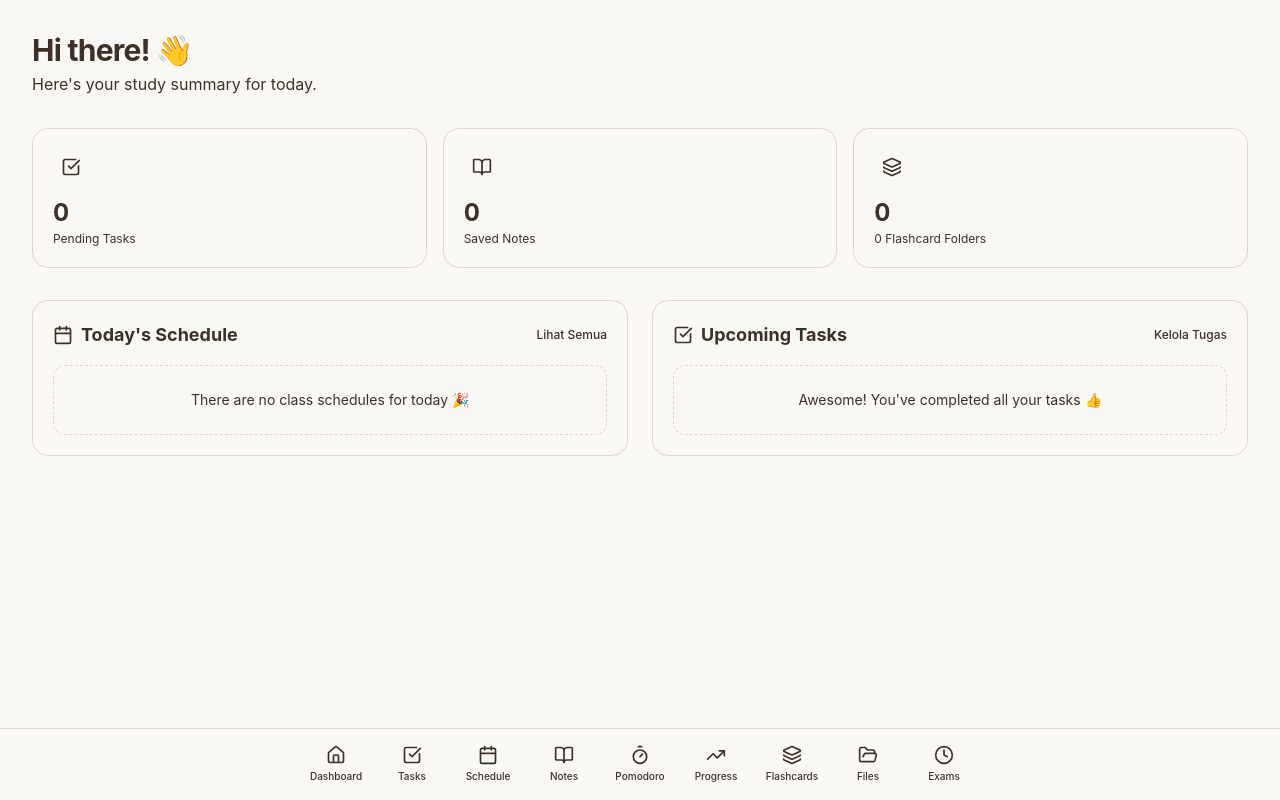
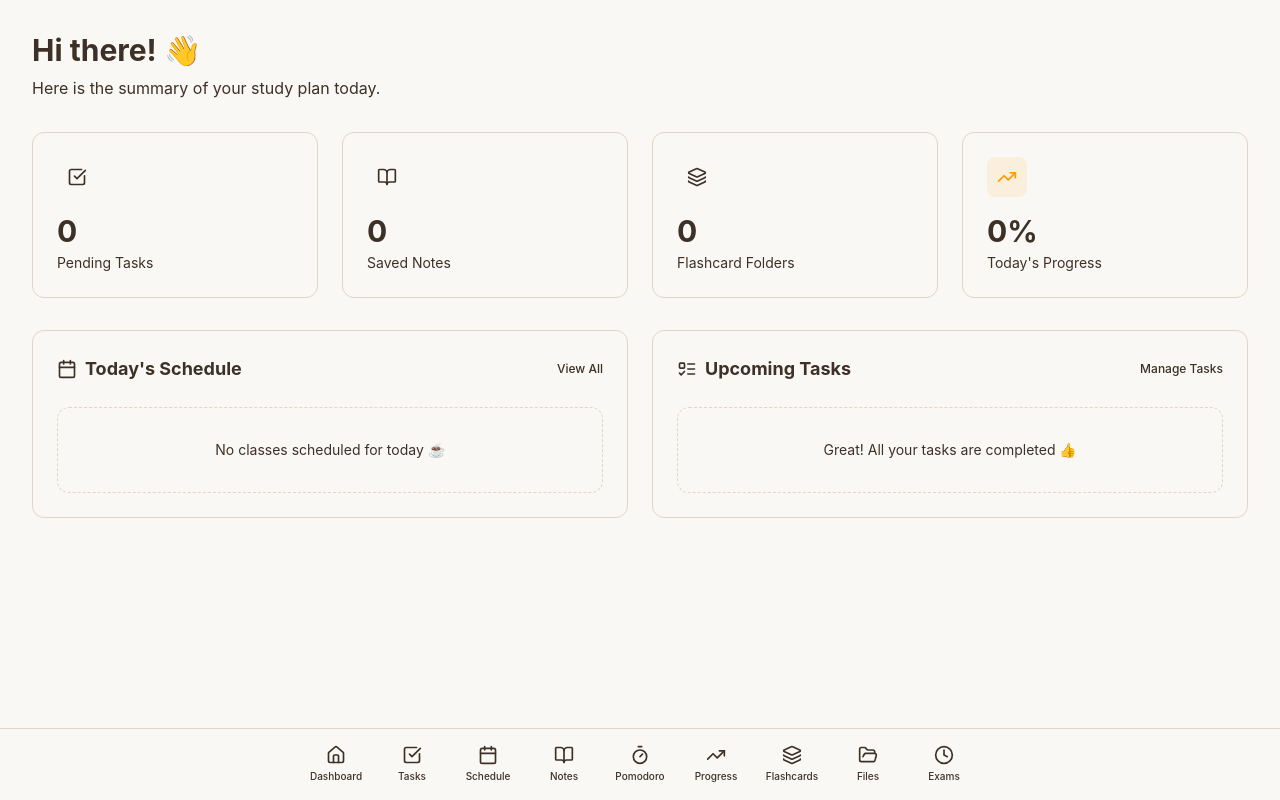
Before and after one commit to Jisyeullax/study-planner-web, a React (Vite) app: page / in a window 1280 px wide. Built offline with nearby package versions, Linux system fonts and the light colour scheme.

Commit message:
Update dashboard and progress

```diff
--- a/src/components/Dashboard.tsx
+++ b/src/components/Dashboard.tsx
@@ -1,166 +1,147 @@
 import { useState, useEffect } from 'react';
-import {
-  CheckSquare, BookOpen, Layers, Clock, Calendar,
-  ArrowRight, AlertCircle
-} from 'lucide-react';
+import { CheckSquare, BookOpen, Layers, Calendar, ListTodo, TrendingUp } from 'lucide-react';
 
-interface DashboardProps {
-  onNavigate: (view: string) => void;
-}
-
-export default function Dashboard({ onNavigate }: DashboardProps) {
-  // --- 1. AMBIL DATA DARI LOCAL STORAGE (Tanpa Grades) ---
+export default function Dashboard() {
+  // 1. Mengambil data dari Local Storage
   const [tasks, setTasks] = useState<any[]>([]);
   const [notes, setNotes] = useState<any[]>([]);
   const [flashcards, setFlashcards] = useState<any[]>([]);
-  const [classes, setClasses] = useState<any[]>([]);
-  const [exams, setExams] = useState<any[]>([]);
+  const [schedule, setSchedule] = useState<any[]>([]);
 
   useEffect(() => {
     setTasks(JSON.parse(localStorage.getItem('study_tasks') || '[]'));
     setNotes(JSON.parse(localStorage.getItem('study_notes') || '[]'));
     setFlashcards(JSON.parse(localStorage.getItem('study_flashcards') || '[]'));
-    setClasses(JSON.parse(localStorage.getItem('study_classes') || '[]'));
-    setExams(JSON.parse(localStorage.getItem('study_exams') || '[]'));
+    setSchedule(JSON.parse(localStorage.getItem('study_schedule') || '[]'));
   }, []);
 
-  // --- 2. FUNGSI UNTUK CHECKLIST TUGAS DARI DASHBOARD ---
-  const toggleTask = (id: number) => {
-    // Ubah status completed pada task yang diklik
-    const updatedTasks = tasks.map(t =>
-      t.id === id ? { ...t, completed: !t.completed } : t
-    );
+  // 2. Logika Kalkulasi Data
+  const pendingTasks = tasks.filter(t => !t.completed).length;
+  const savedNotes = notes.length;
+  const flashcardFolders = new Set(flashcards.map(f => f.folder)).size;
 
-    // Perbarui state di Dashboard
-    setTasks(updatedTasks);
+  // Kalkulasi Progress Tugas Hari Ini
+  const totalTasks = tasks.length;
+  const completedTasks = tasks.filter(t => t.completed).length;
+  const taskCompletionRate = totalTasks > 0 ? Math.round((completedTasks / totalTasks) * 100) : 0;
 
-    // Simpan langsung ke brankas browser agar halaman TodoList juga ikut terupdate
-    localStorage.setItem('study_tasks', JSON.stringify(updatedTasks));
-  };
-
-  // --- 3. LOGIKA KALKULASI STATISTIK ---
-  const pendingTasks = tasks.filter(t => !t.completed);
-  const totalNotes = notes.length;
-  const totalFolders = Array.from(new Set(flashcards.map(f => f.folder))).length;
-
-  const daysInEnglish = ['Sunday', 'Monday', 'Tuesday', 'Wednesday', 'Thursday', 'Friday', 'Saturday'];
-  const todayName = daysInEnglish[new Date().getDay()];
-  const todayClasses = classes.filter(c => c.day === todayName);
+  // Batasi tampilan list maksimal 3 item
+  const upcomingTasks = tasks.filter(t => !t.completed).slice(0, 3);
+  const todaysSchedule = schedule.slice(0, 3);
 
   return (
-    <div className="space-y-8">
-      {/* Header Welcome */}
+    <div className="space-y-8 pb-10 animate-in fade-in duration-500">
+
+      {/* HEADER */}
       <div>
-        <h1 className="text-3xl font-bold tracking-tight mb-1 text-foreground">Hi there! 👋</h1>
-        <p className="text-muted-foreground">Here's your study summary for today.</p>
+        <h2 className="text-3xl font-bold mb-2 flex items-center gap-2">
+          Hi there! 👋
+        </h2>
+        <p className="text-muted-foreground">Here is the summary of your study plan today.</p>
       </div>
 
-      {/* --- GRID STATISTIK UTAMA (Menjadi 3 Kolom) --- */}
-      <div className="grid grid-cols-2 lg:grid-cols-3 gap-4">
-        {/* Card Tasks */}
-        <div
-          onClick={() => onNavigate('todo')}
-          className="bg-card border border-border p-5 rounded-2xl cursor-pointer hover:border-primary hover:shadow-sm transition-all"
-        >
-          <div className="flex items-center justify-between mb-3">
-            <div className="p-2 bg-primary/10 rounded-xl text-primary"><CheckSquare className="w-5 h-5" /></div>
-            <ArrowRight className="w-4 h-4 text-muted-foreground opacity-0 hover:opacity-100 transition-opacity" />
+      {/* TOP ROW: QUICK STATS (Sekarang menjadi 4 Kolom) */}
+      <div className="grid grid-cols-1 sm:grid-cols-2 md:grid-cols-4 gap-6">
+        {/* 1. Pending Tasks */}
+        <div className="bg-card border border-border rounded-xl p-6 flex flex-col justify-center">
+          <div className="w-10 h-10 bg-primary/10 rounded-lg flex items-center justify-center mb-4">
+            <CheckSquare className="w-5 h-5 text-primary" />
           </div>
-          <div className="text-2xl font-bold text-foreground">{pendingTasks.length}</div>
-          <p className="text-xs text-muted-foreground mt-0.5">Pending Tasks</p>
+          <p className="text-3xl font-bold">{pendingTasks}</p>
+          <p className="text-sm text-muted-foreground mt-1">Pending Tasks</p>
         </div>
 
-        {/* Card Notes */}
-        <div
-          onClick={() => onNavigate('notes')}
-          className="bg-card border border-border p-5 rounded-2xl cursor-pointer hover:border-primary hover:shadow-sm transition-all"
-        >
-          <div className="flex items-center justify-between mb-3">
-            <div className="p-2 bg-chart-3/10 text-chart-3 rounded-xl"><BookOpen className="w-5 h-5" /></div>
+        {/* 2. Saved Notes */}
+        <div className="bg-card border border-border rounded-xl p-6 flex flex-col justify-center">
+          <div className="w-10 h-10 bg-chart-2/10 rounded-lg flex items-center justify-center mb-4">
+            <BookOpen className="w-5 h-5 text-chart-2" />
           </div>
-          <div className="text-2xl font-bold text-foreground">{totalNotes}</div>
-          <p className="text-xs text-muted-foreground mt-0.5">Saved Notes</p>
+          <p className="text-3xl font-bold">{savedNotes}</p>
+          <p className="text-sm text-muted-foreground mt-1">Saved Notes</p>
         </div>
 
-        {/* Card Flashcards */}
-        <div
-          onClick={() => onNavigate('flashcards')}
-          className="bg-card border border-border p-5 rounded-2xl cursor-pointer hover:border-primary hover:shadow-sm transition-all"
-        >
-          <div className="flex items-center justify-between mb-3">
-            <div className="p-2 bg-chart-2/10 text-chart-2 rounded-xl"><Layers className="w-5 h-5" /></div>
+        {/* 3. Flashcard Folders */}
+        <div className="bg-card border border-border rounded-xl p-6 flex flex-col justify-center">
+          <div className="w-10 h-10 bg-chart-4/10 rounded-lg flex items-center justify-center mb-4">
+            <Layers className="w-5 h-5 text-chart-4" />
           </div>
-          <div className="text-2xl font-bold text-foreground">{flashcards.length}</div>
-          <p className="text-xs text-muted-foreground mt-0.5">{totalFolders} Flashcard Folders</p>
+          <p className="text-3xl font-bold">{flashcardFolders}</p>
+          <p className="text-sm text-muted-foreground mt-1">Flashcard Folders</p>
+        </div>
+
+        {/* 4. Today's Progress (Kolom Baru) */}
+        <div className="bg-card border border-border rounded-xl p-6 flex flex-col justify-center">
+          <div className="w-10 h-10 bg-amber-500/10 rounded-lg flex items-center justify-center mb-4">
+            <TrendingUp className="w-5 h-5 text-amber-500" />
+          </div>
+          <p className="text-3xl font-bold">{taskCompletionRate}%</p>
+          <p className="text-sm text-muted-foreground mt-1">Today's Progress</p>
         </div>
       </div>
 
-      {/* --- KONTEN SPLIT --- */}
-      <div className="grid grid-cols-1 md:grid-cols-2 gap-6">
+      {/* BOTTOM ROW: SCHEDULE & TASKS */}
+      <div className="grid grid-cols-1 lg:grid-cols-2 gap-6">
 
-        {/* Sisi Kiri: Jadwal Hari Ini */}
-        <div className="bg-card border border-border rounded-2xl p-5 space-y-4">
-          <div className="flex items-center justify-between">
-            <h3 className="font-bold text-lg flex items-center gap-2">
+        {/* Today's Schedule */}
+        <div className="bg-card border border-border rounded-xl p-6 flex flex-col">
+          <div className="flex justify-between items-center mb-6">
+            <h3 className="text-lg font-bold flex items-center gap-2">
               <Calendar className="w-5 h-5 text-primary" /> Today's Schedule
             </h3>
-            <button onClick={() => onNavigate('schedule')} className="text-xs text-primary font-medium hover:underline">Lihat Semua</button>
+            <span className="text-xs font-medium text-muted-foreground hover:text-foreground cursor-pointer transition-colors">
+              View All
+            </span>
           </div>
 
-          <div className="space-y-3">
-            {todayClasses.length > 0 ? (
-              todayClasses.map((c) => (
-                <div key={c.id} className="flex items-center gap-3 p-3 bg-muted/30 rounded-xl border border-border/50">
-                  <div className="w-3 h-10 rounded-full" style={{ backgroundColor: c.color || '#000' }} />
-                  <div className="flex-1 min-w-0">
-                    <h4 className="font-medium text-sm text-foreground truncate">{c.subject}</h4>
-                    <p className="text-xs text-muted-foreground flex items-center gap-1 mt-0.5">
-                      <Clock className="w-3 h-3" /> {c.time} | {c.room}
-                    </p>
+          <div className="flex-1 flex flex-col">
+            {todaysSchedule.length > 0 ? (
+              <div className="space-y-3">
+                {todaysSchedule.map((item, index) => (
+                  <div key={index} className="p-3 bg-secondary rounded-lg border border-border/50">
+                    <p className="font-medium text-sm">{item.title || item.subject}</p>
+                    <p className="text-xs text-muted-foreground mt-1">{item.time || 'Time not set'}</p>
                   </div>
-                </div>
-              ))
+                ))}
+              </div>
             ) : (
-              <div className="text-center py-6 border border-dashed border-border rounded-xl">
-                <p className="text-sm text-muted-foreground">There are no class schedules for today 🎉</p>
+              <div className="flex-1 flex items-center justify-center py-8 border border-dashed border-border rounded-xl bg-secondary/30">
+                <p className="text-sm text-muted-foreground flex items-center gap-2">
+                  No classes scheduled for today ☕
+                </p>
               </div>
             )}
           </div>
         </div>
 
-        {/* Sisi Kanan: Tugas Mendatang (Sekarang Bisa di-Checklist) */}
-        <div className="bg-card border border-border rounded-2xl p-5 space-y-4">
-          <div className="flex items-center justify-between">
-            <h3 className="font-bold text-lg flex items-center gap-2">
-              <CheckSquare className="w-5 h-5 text-primary" /> Upcoming Tasks
+        {/* Upcoming Tasks */}
+        <div className="bg-card border border-border rounded-xl p-6 flex flex-col">
+          <div className="flex justify-between items-center mb-6">
+            <h3 className="text-lg font-bold flex items-center gap-2">
+              <ListTodo className="w-5 h-5 text-chart-2" /> Upcoming Tasks
             </h3>
-            <button onClick={() => onNavigate('todo')} className="text-xs text-primary font-medium hover:underline">Kelola Tugas</button>
+            <span className="text-xs font-medium text-muted-foreground hover:text-foreground cursor-pointer transition-colors">
+              Manage Tasks
+            </span>
           </div>
 
-          <div className="space-y-3">
-            {pendingTasks.length > 0 ? (
-              pendingTasks.slice(0, 4).map((task) => (
-                <div key={task.id} className="p-3 bg-muted/10 border border-border rounded-xl flex items-start gap-3 hover:bg-muted/30 transition-colors">
-                  {/* Checkbox Interaktif ditambahkan di sini */}
-                  <input
-                    type="checkbox"
-                    checked={task.completed}
-                    onChange={() => toggleTask(task.id)}
-                    className="mt-1 w-4 h-4 rounded border-border text-primary focus:ring-primary cursor-pointer"
-                  />
-                  <div className="flex-1 min-w-0">
-                    <h4 className="font-medium text-sm text-foreground truncate">{task.title}</h4>
-                    {task.dueDate && (
-                      <span className={`text-[11px] mt-0.5 inline-block px-1.5 py-0.5 rounded ${task.priority === 'high' ? 'bg-destructive/10 text-destructive' : 'bg-secondary text-muted-foreground'}`}>
-                        DL: {task.dueDate}
-                      </span>
-                    )}
+          <div className="flex-1 flex flex-col">
+            {upcomingTasks.length > 0 ? (
+              <div className="space-y-3">
+                {upcomingTasks.map((task, index) => (
+                  <div key={index} className="p-3 bg-secondary rounded-lg border border-border/50 flex items-center gap-3">
+                    <div className="w-4 h-4 rounded border border-primary/50"></div>
+                    <div>
+                      <p className="font-medium text-sm">{task.title || task.name}</p>
+                      <p className="text-xs text-muted-foreground mt-0.5">{task.subject || 'General'}</p>
+                    </div>
                   </div>
-                </div>
-              ))
+                ))}
+              </div>
             ) : (
-              <div className="text-center py-6 border border-dashed border-border rounded-xl">
-                <p className="text-sm text-muted-foreground">Awesome! You've completed all your tasks 👍</p>
+              <div className="flex-1 flex items-center justify-center py-8 border border-dashed border-border rounded-xl bg-secondary/30">
+                <p className="text-sm text-muted-foreground flex items-center gap-2">
+                  Great! All your tasks are completed 👍
+                </p>
               </div>
             )}
           </div>
@@ -168,19 +149,6 @@ export default function Dashboard({ onNavigate }: DashboardProps) {
 
       </div>
 
-      {/* --- LIVE COUNTDOWN UJIAN --- */}
-      {exams.length > 0 && (
-        <div className="bg-destructive/5 border border-destructive/20 rounded-2xl p-4 flex items-center gap-3">
-          <AlertCircle className="w-5 h-5 text-destructive flex-shrink-0" />
-          <div className="flex-1 min-w-0 text-sm">
-            <span className="font-semibold text-destructive">Upcoming Exams: </span>
-            <span className="text-foreground font-medium">{exams[0].subject}</span> on {exams[0].date}
-          </div>
-          <button onClick={() => onNavigate('exams')} className="text-xs bg-destructive/10 text-destructive px-3 py-1.5 rounded-xl hover:bg-destructive/20 font-medium whitespace-nowrap transition-colors">
-            View Details
-          </button>
-        </div>
-      )}
     </div>
   );
 }
```
